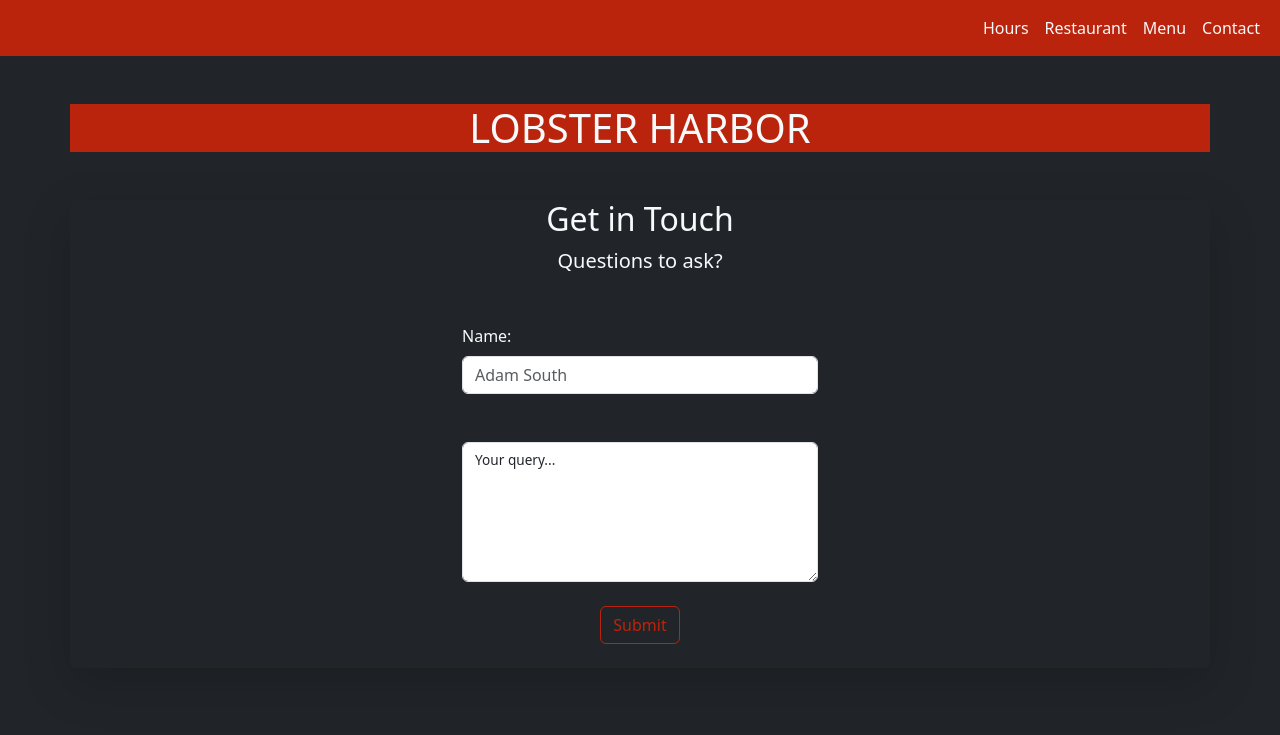
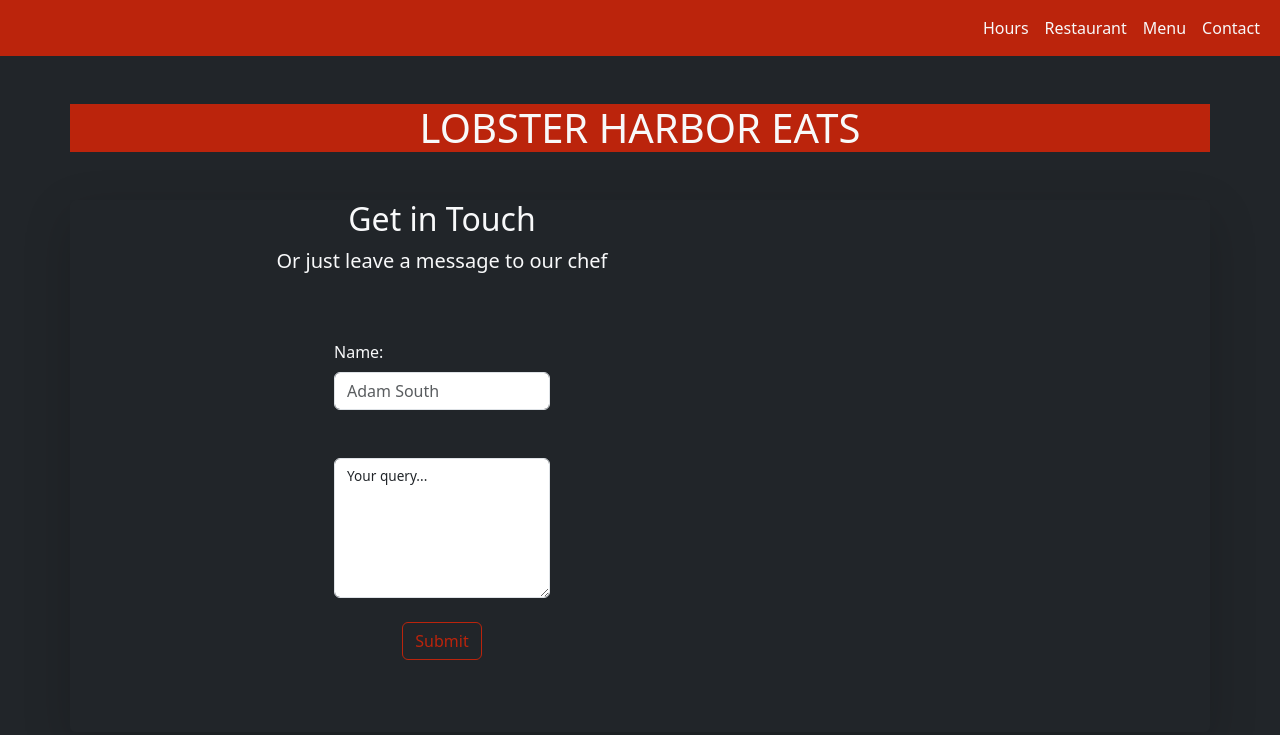
Before and after one commit to Keri96/LobsterHouse, a website: page index.html in a window 1280 px wide. Drawn offline with Linux system fonts and the light colour scheme.

Commit message:
text edit

```diff
--- a/index.html
+++ b/index.html
@@ -52,11 +52,11 @@
     </nav>
     <!-- ///////////////////////////////////////////NAVBAR///////////////////////////////////////////////////
     ///////////////////////////////////////////MAIN/////////////////////////////////////////////////// -->
-    <section>
+    <section id="main">
       <div>
         <div class="container-lg my-5 bg-primary">
           <div class="justify-content-center">
-            <h1 class="text-light text-center">LOBSTER HARBOR</h1>
+            <h1 class="text-light text-center">LOBSTER HARBOR EATS</h1>
           </div>
         </div>
       </div>
@@ -64,10 +64,11 @@
     <!-- ///////////////////////////////////////////MAIN///////////////////////////////////////////////////
     ///////// -->
     <section id="contact">
-      <div class="container-sm rounded mt-5 border-5 shadow-lg">
+      <div class="container-md rounded mt-5 border-5 shadow-lg">
+        <div class="row justify-content-center col-8">
           <div class="text-center text-light">
             <h2>Get in Touch</h2>
-          <p class="lead">Questions to ask?</p>
+            <p class="lead">Or just leave a message to our chef</p>
           </div>
           <div class="row justify-content-center my-5">
             <div class="col-lg-4 text-light">
@@ -101,6 +102,7 @@
             </div>
           </div>
         </div>
+      </div>
     </section>
     <!-- ///////////// -->
   </body>
```
Lines whose indentation alone changed are shown as unchanged.
